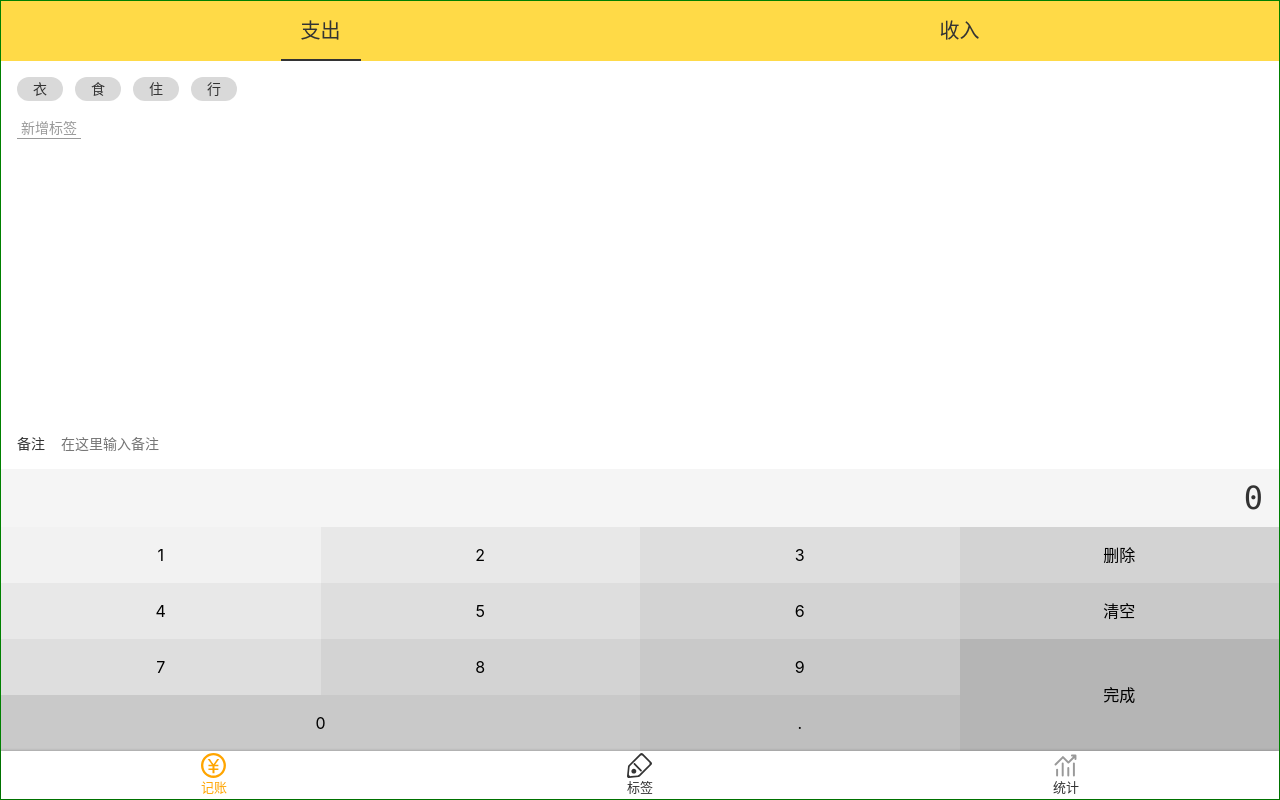
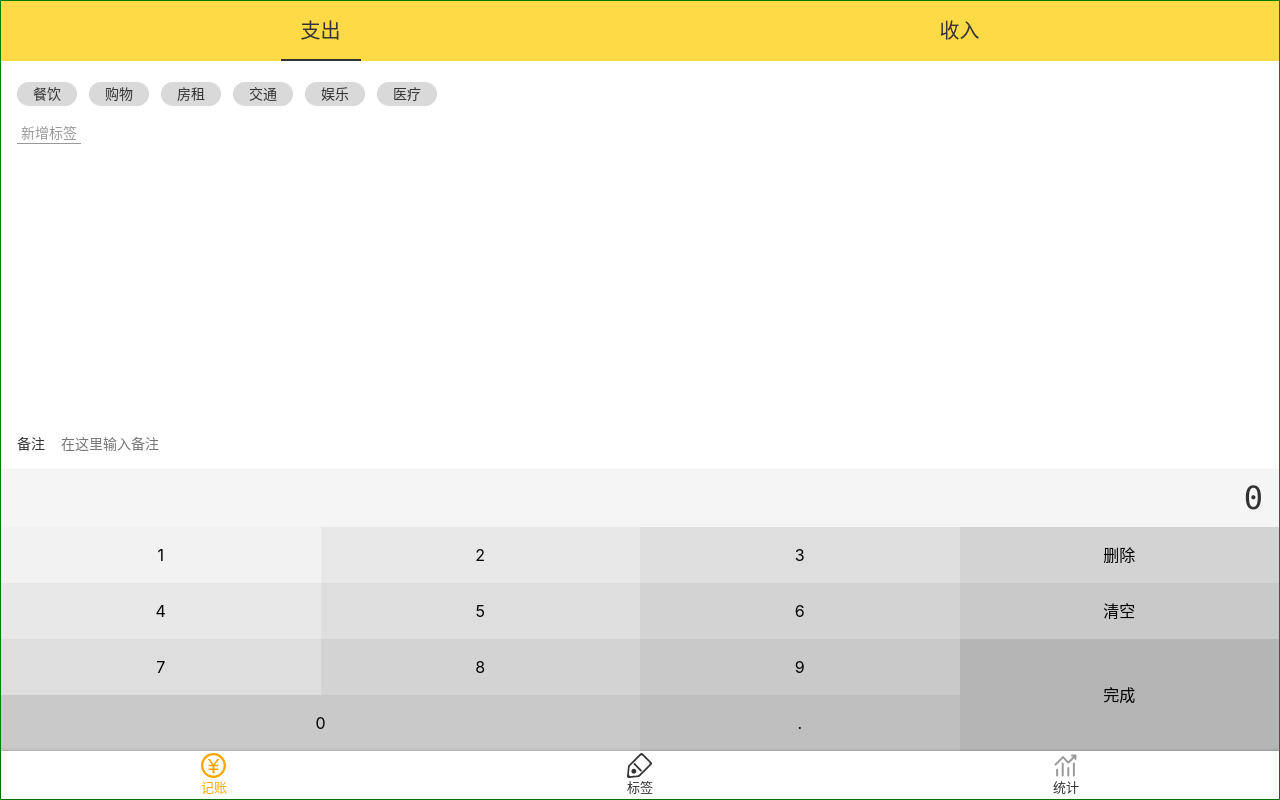
Before and after one commit to LvyHuang/account, a Vue app: page /#/money in a window 1280 px wide. Built offline with nearby package versions, Linux system fonts and the light colour scheme.

Commit message:
完成Tags组件的标签部分

```diff
--- a/src/components/Money/Tags.vue
+++ b/src/components/Money/Tags.vue
@@ -1,10 +1,9 @@
 <template>
   <div class="tags">
     <ul class="current">
-      <li>衣</li>
-      <li>食</li>
-      <li>住</li>
-      <li>行</li>
+      <li v-for="tag in dataSource" :key="tag"
+          :class="{selected: selectedTags.indexOf(tag)>=0}"
+          @click="toggle(tag)">{{tag}}</li>
     </ul>
     <div class="new">
       <button>新增标签</button>
@@ -13,8 +12,22 @@
 </template>
 
 <script lang="ts">
-  export default {
-    name: 'Tags'
+  import Vue from 'vue';
+  import {Component,Prop} from 'vue-property-decorator';
+
+  @Component
+  export default class Tags extends Vue{
+    @Prop() dataSource: string[] | undefined;
+    selectedTags: string[] = [];
+
+    toggle(tag: string){
+      const index = this.selectedTags.indexOf(tag);
+      if(index>=0){
+        this.selectedTags.splice(index,1);
+      } else{
+        this.selectedTags.push(tag);
+      }
+    }
   };
 </script>
 
@@ -25,13 +38,18 @@
     padding: 16px;
     > .current{
       display: flex;
+      flex-wrap: wrap;
       > li{
         background: #d9d9d9;
         height: 24px;
         line-height: 24px;
+        padding:0 16px;
         border-radius: 12px;
-        padding: 0 16px;
         margin-right: 12px;
+        margin-top: 5px;
+        &.selected{
+          background: darken(gray,10%);
+        }
       }
     }
     > .new{
--- a/src/views/Money.vue
+++ b/src/views/Money.vue
@@ -2,12 +2,12 @@
     <Layout class-prefix="layout">
         <NumberPad/>
         <Notes/>
-        <Tags/>
+        <Tags :data-source="tags"/>
         <Types/>
     </Layout>
 </template>
 
-<script lang="ts">
+<script>
   import NumberPad from '@/components/Money/NumberPad.vue';
   import Notes from '@/components/Money/Notes.vue';
   import Tags from '@/components/Money/Tags.vue';
@@ -15,6 +15,11 @@
   export default {
     name: 'Money',
       components: {Types, Tags, Notes, NumberPad},
+      data(){
+        return {
+            tags: ['餐饮','购物','房租','交通','娱乐','医疗']
+        }
+      }
   };
 </script>
 
```
